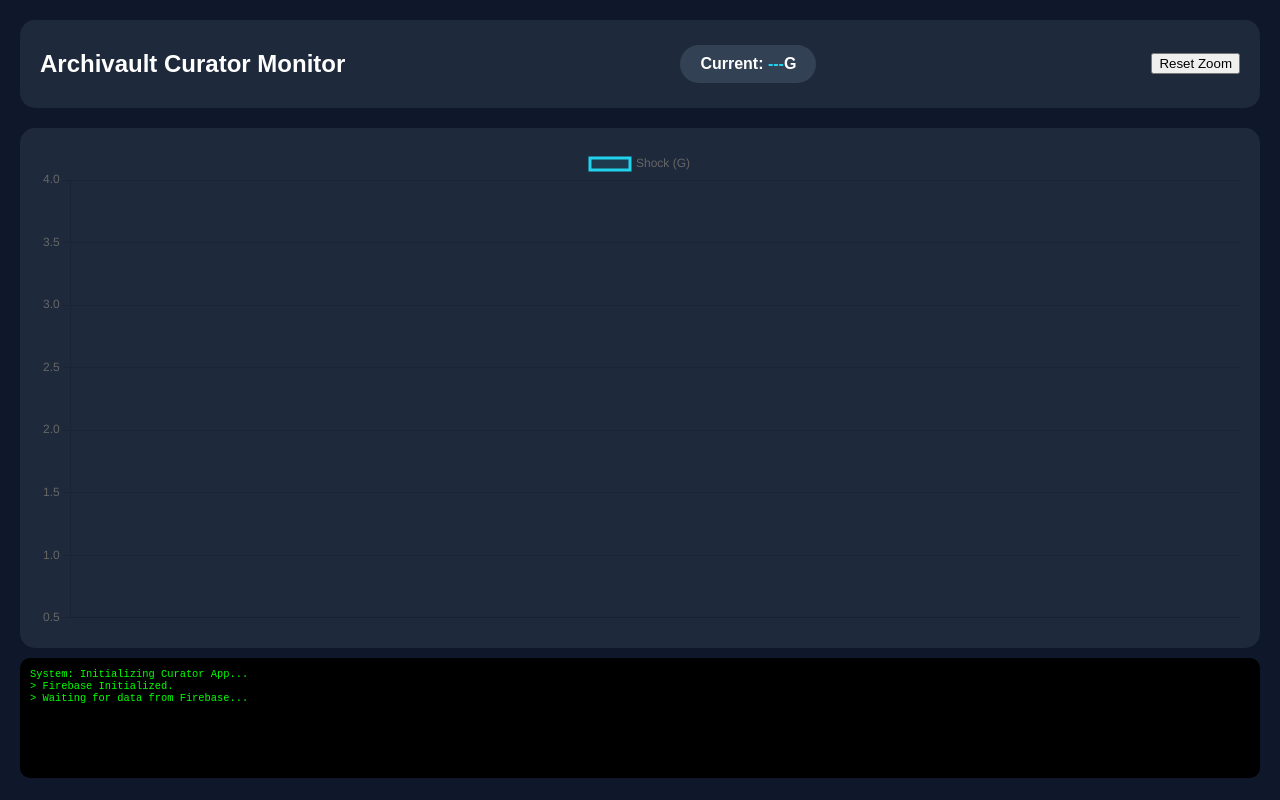
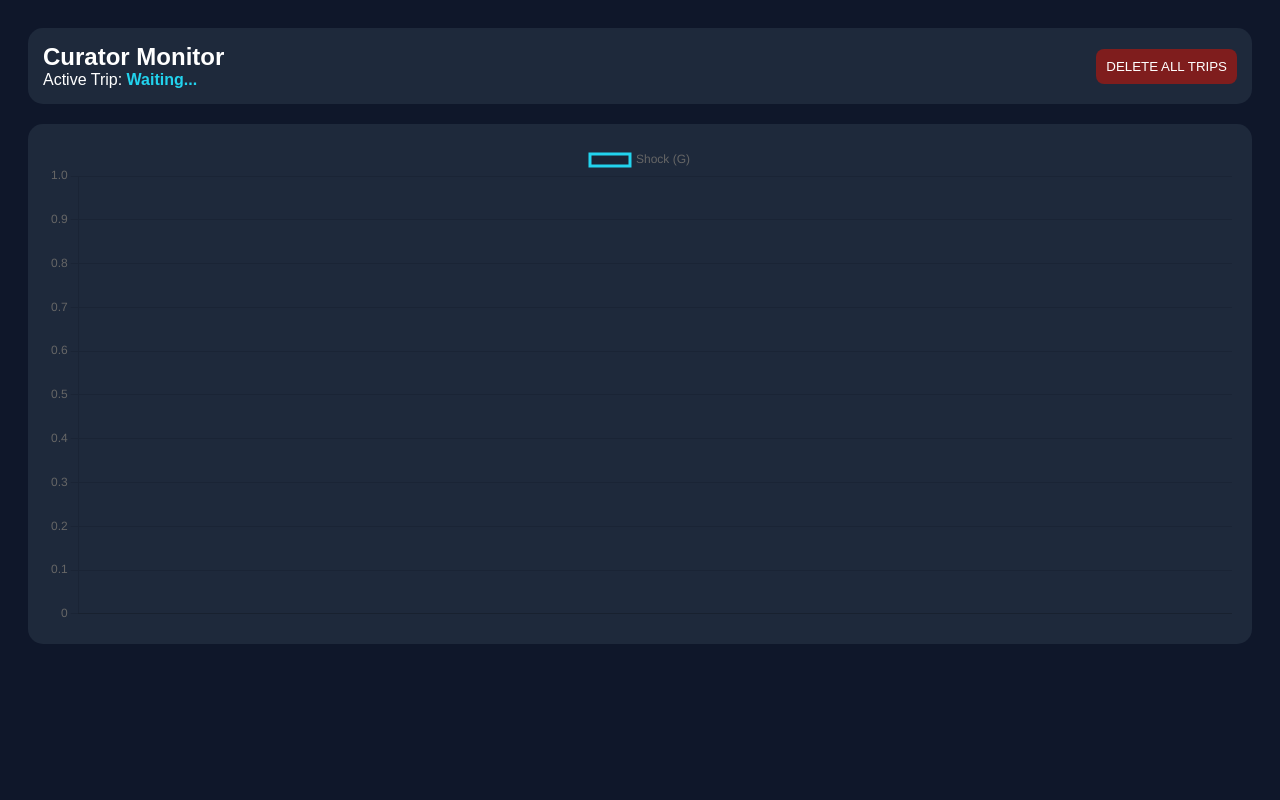
Before and after one commit to StiLR123/Archivault, a plain HTML site: page curator.html in a window 1280 px wide. Drawn offline with nearby package versions, Linux system fonts and the light colour scheme; some packages are replaced by stand-ins of ours; no server answers; a script that the page names is missing.

Commit message:
Update title and improve layout in curator.html

```diff
--- a/curator.html
+++ b/curator.html
@@ -1,89 +1,69 @@
 <!DOCTYPE html>
 <html lang="en">
 <head>
-    <title>Archivault Curator Dashboard</title>
+    <title>Curator Dashboard - Archivault</title>
     <script src="https://www.gstatic.com/firebasejs/8.10.0/firebase-app.js"></script>
     <script src="https://www.gstatic.com/firebasejs/8.10.0/firebase-database.js"></script>
     <script src="https://cdn.jsdelivr.net/npm/chart.js"></script>
-    <script src="https://cdn.jsdelivr.net/npm/chartjs-plugin-zoom"></script>
     <style>
-        body { font-family: sans-serif; background: #0f172a; color: white; padding: 20px; margin: 0; }
-        .header { display: flex; justify-content: space-between; align-items: center; padding: 10px 20px; background: #1e293b; border-radius: 15px; }
+        body { font-family: sans-serif; background: #0f172a; color: white; padding: 20px; }
+        .header { display: flex; justify-content: space-between; align-items: center; background: #1e293b; padding: 15px; border-radius: 15px; }
         .chart-area { background: #1e293b; border-radius: 15px; margin-top: 20px; padding: 20px; height: 60vh; }
-        .stat-pill { background: #334155; padding: 10px 20px; border-radius: 50px; font-weight: bold; }
-        /* Debug Console Style */
-        #debug-log { background: #000; color: #0f0; font-family: monospace; height: 100px; overflow-y: scroll; padding: 10px; margin-top: 10px; font-size: 0.8em; border-radius: 10px; }
+        .danger-btn { background: #7f1d1d; color: white; border: none; padding: 10px; border-radius: 8px; cursor: pointer; }
+        #activeTrip { color: #22d3ee; font-weight: bold; }
     </style>
 </head>
 <body>
     <div class="header">
-        <h2>Archivault Curator Monitor</h2>
-        <div class="stat-pill">Current: <span id="cG" style="color:#22d3ee">---</span>G</div>
-        <button onclick="chart.resetZoom()">Reset Zoom</button>
+        <div>
+            <h2 style="margin:0">Curator Monitor</h2>
+            <span>Active Trip: <span id="activeTrip">Waiting...</span></span>
+        </div>
+        <button class="danger-btn" onclick="clearAllData()">DELETE ALL TRIPS</button>
     </div>
 
     <div class="chart-area">
         <canvas id="tripChart"></canvas>
     </div>
 
-    <div id="debug-log">System: Initializing Curator App...<br></div>
-
     <script>
-        function log(msg) {
-            const div = document.getElementById('debug-log');
-            div.innerHTML += "> " + msg + "<br>";
-            div.scrollTop = div.scrollHeight;
-        }
-
         const firebaseConfig = {
             apiKey: "AIzaSyCLiWeNn7SVAs0VDpv8ST6xvplqGytnnIU",
             authDomain: "archivault-8d6ff.firebaseapp.com",
             databaseURL: "https://archivault-8d6ff-default-rtdb.firebaseio.com/",
             projectId: "archivault-8d6ff"
         };
-
-        try {
-            firebase.initializeApp(firebaseConfig);
-            var db = firebase.database();
-            log("Firebase Initialized.");
-        } catch (e) {
-            log("Firebase Error: " + e.message);
-        }
+        firebase.initializeApp(firebaseConfig);
+        const db = firebase.database();
 
         const ctx = document.getElementById('tripChart').getContext('2d');
         const chart = new Chart(ctx, {
             type: 'line',
-            data: { labels: [], datasets: [{ label: 'Shock (G)', data: [], borderColor: '#22d3ee', backgroundColor: 'rgba(34,211,238,0.1)', fill: true, pointRadius: 0 }] },
-            options: { responsive: true, maintainAspectRatio: false, scales: { y: { min: 0.5, max: 4 } } }
+            data: { labels: [], datasets: [{ label: 'Shock (G)', data: [], borderColor: '#22d3ee', stepped: true }] },
+            options: { responsive: true, maintainAspectRatio: false }
         });
 
-        // REVISED LISTENER: Listen to the "trips" folder generally
-        log("Waiting for data from Firebase...");
+        // 1. CLEAR DATA FUNCTION
+        function clearAllData() {
+            if(confirm("Are you sure you want to permanently delete all trip history?")) {
+                db.ref('trips').remove()
+                .then(() => {
+                    alert("Database Cleared.");
+                    location.reload();
+                });
+            }
+        }
 
-        db.ref('trips').on('value', (snapshot) => {
-            if(!snapshot.exists()) {
-                log("No trips found in database yet. Is the Driver App sending?");
-            }
-        });
+        // 2. LISTEN FOR TRIPS
+        db.ref('trips').limitToLast(1).on('child_added', (tripSnap) => {
+            // Display the User-Defined Name
+            document.getElementById('activeTrip').innerText = tripSnap.key;
 
-        // Listen for the most recent trip
-        db.ref('trips').limitToLast(1).on('child_added', (tripSnap) => {
-            log("Connected to Trip: " + tripSnap.key);
-
-            // Listen for every new data point in this trip
             tripSnap.ref.on('child_added', (dataSnap) => {
                 const data = dataSnap.val();
                 const time = new Date(data.t).toLocaleTimeString();
-
                 chart.data.labels.push(time);
                 chart.data.datasets[0].data.push(data.g);
-
-                if (chart.data.labels.length > 50) {
-                    chart.data.labels.shift();
-                    chart.data.datasets[0].data.shift();
-                }
-
-                document.getElementById('cG').innerText = data.g;
                 chart.update('none');
             });
         });
```
